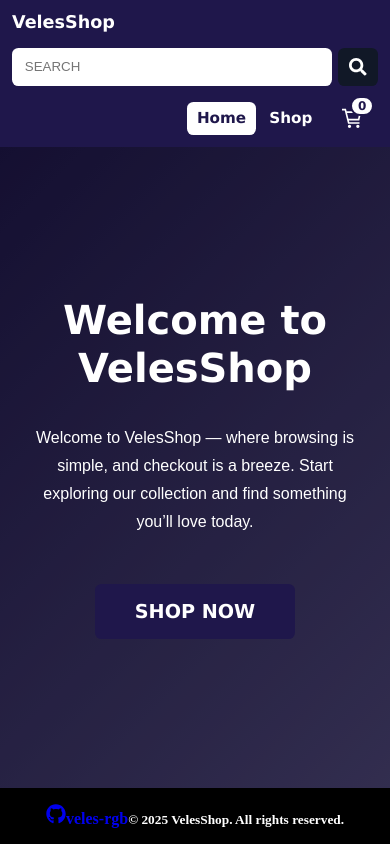
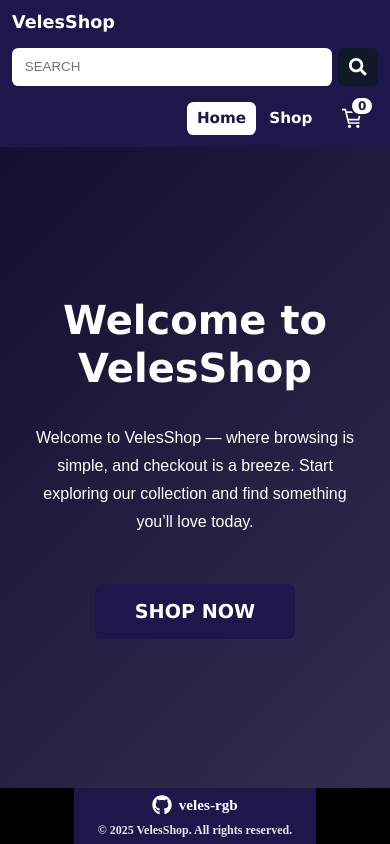
Before and after one commit to veles-rgb/shopping-cart, a React (Vite) app: page / in a window 390 px wide. Built offline with nearby package versions, Linux system fonts and the light colour scheme.

Commit message:
Update Footer styles

```diff
--- a/src/components/footer/Footer.module.css
+++ b/src/components/footer/Footer.module.css
@@ -1,8 +1,53 @@
-.small a {
+:root {
+    --accent: rgb(31, 23, 75);
+}
+
+.footer {
+    background: var(--accent);
+    color: #fff;
+    padding: 1rem 1.5rem;
     display: flex;
-    justify-content: center;
+    justify-content: space-between;
     align-items: center;
-    gap: 0.5rem;
-    color: white;
-    font-size: 1.2rem;
+    gap: 1rem;
+    flex-wrap: wrap;
 }
+
+.link {
+    display: inline-flex;
+    align-items: center;
+    gap: 0.4rem;
+    color: #fff;
+    font-size: 1rem;
+    font-weight: 600;
+    text-decoration: none;
+    transition: color 0.2s ease, transform 0.15s ease;
+}
+
+.link:hover {
+    color: #d1d5db;
+    transform: translateY(-1px);
+}
+
+.copy {
+    font-size: 0.85rem;
+    color: #e5e7eb;
+    text-align: center;
+}
+
+@media (max-width: 600px) {
+    .footer {
+        flex-direction: column;
+        justify-content: center;
+        text-align: center;
+        gap: 0.5rem;
+    }
+
+    .link {
+        font-size: 0.95rem;
+    }
+
+    .copy {
+        font-size: 0.75rem;
+    }
+}
```
